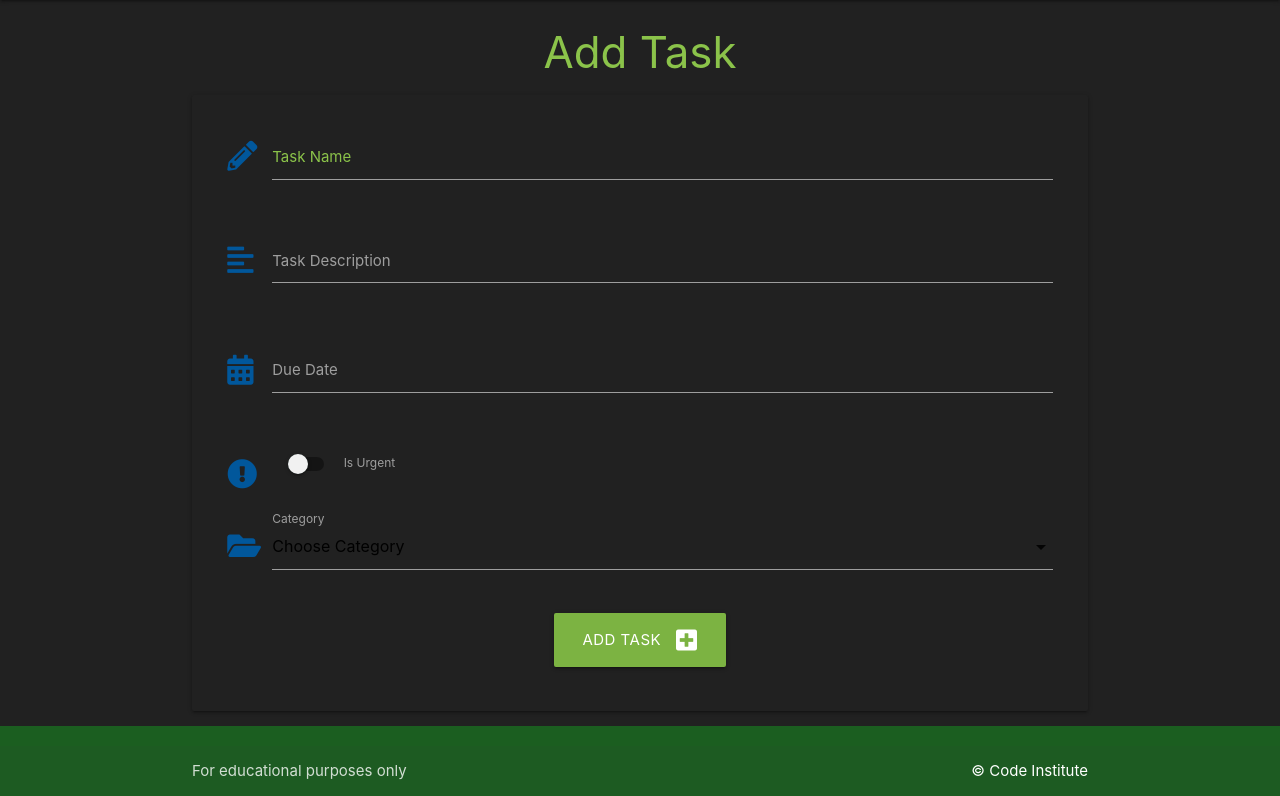
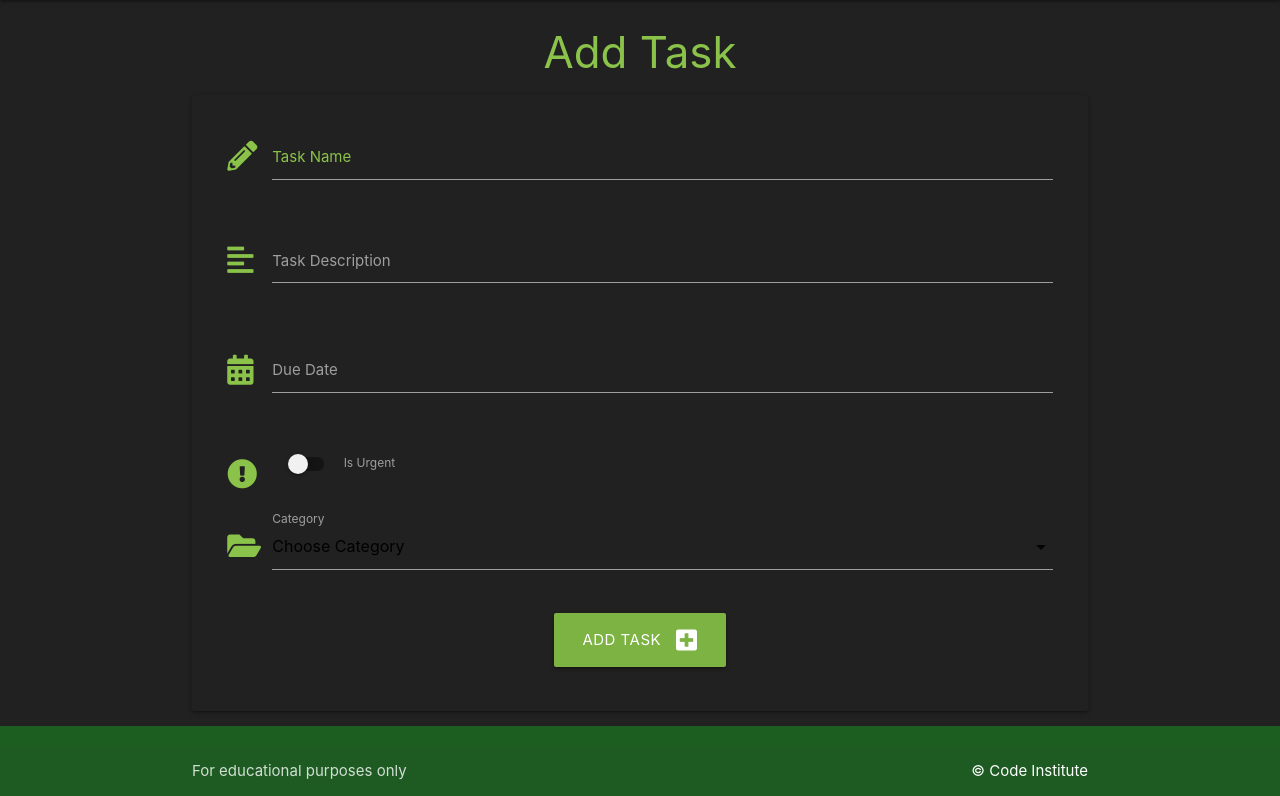
Before and after one commit to JoGorska/task-manager-flask-sqlalchemy, a Flask app: page /add_task in a window 1280 px wide. Shown: the part 64-860 px from the top of the page. Run offline with Flask 2, Linux system fonts and the light colour scheme; data that the repository does not hold is empty.

```diff
--- a/taskmanager/static/js/script.js
+++ b/taskmanager/static/js/script.js
@@ -12,12 +12,22 @@ $(document).ready(function(){
     $('.modal').modal();
   });
 
-  // datepicker initialization
-  $(document).ready(function(){
-    $('.datepicker').datepicker();
-  });
+  // // datepicker initialization
+  // $(document).ready(function(){
+  //   $('.datepicker').datepicker();
+  // });
 
   // select initialization
   $(document).ready(function(){
     $('select').formSelect();
   });
+
+  document.addEventListener("DOMContentLoaded", function() {
+
+      // datepicker initialization
+      let datepicker = document.querySelectorAll(".datepicker");
+      M.Datepicker.init(datepicker, {
+          format: "dd mmmm, yyyy",
+          i18n: {done: "Select"}
+      });
+    });
--- a/taskmanager/templates/add_task.html
+++ b/taskmanager/templates/add_task.html
@@ -11,7 +11,7 @@
         <!-- task name -->
         <div class="row">
             <div class="input-field col s12 light-green-text">
-                <i class="fas fa-pencil-alt prefix light-blue-text text-darken-4"></i>
+                <i class="fas fa-pencil-alt prefix light-green-text"></i>
                 <!-- name and id and label for needs to be matching -->
                 <input id="task_name" name="task_name" minlength="5" maxlength="50" type="text" class="validate" required>
                 <label class="light-green-text" for="task_name">Task Name</label>
@@ -21,7 +21,7 @@
         <!-- task description -->
         <div class="row">
             <div class="input-field col s12">
-                    <i class="fas fa-align-left prefix light-blue-text text-darken-4"></i>
+                <i class="fas fa-align-left prefix light-green-text"></i>
                 <textarea id="task_description" name="task_description" minlength="5" maxlength="200"
                     type="text" class="materialize-textarea validate" required></textarea>
                 <label for="task_description">Task Description</label>
@@ -30,7 +30,7 @@
         <!-- due date -->
         <div class="row">
             <div class="input-field col s12">
-                    <i class="fas fa-calendar-alt prefix light-blue-text text-darken-4"></i>
+                <i class="fas fa-calendar-alt prefix light-green-text"></i>
                 <input id="due_date" name="due_date" type="text" class="datepicker validate" required>
                 <label for="due_date">Due Date</label>
             </div>
@@ -39,7 +39,7 @@
         <div class="row">
             <div class="input-field col s12">
                 <div class="switch">
-                        <i class="fas fa-exclamation-circle prefix light-blue-text text-darken-4"></i>
+                    <i class="fas fa-exclamation-circle prefix light-green-text"></i>
                     <label for="is_urgent">
                         <input id="is_urgent" name="is_urgent" type="checkbox">
                         <span class="lever"></span>
@@ -51,11 +51,11 @@
         <!-- category id -->
         <div class="row">
             <div class="input-field col s12">
-                    <i class="fas fa-folder-open prefix light-blue-text text-darken-4"></i>
+                <i class="fas fa-folder-open prefix light-green-text"></i>
                 <select id="category_id" name="category_id" class="validate" required>
-                        <option value="" disabled selected>Choose Category</option>
+                    <option value="" disabled selected >Choose Category</option>
                     {% for category in categories %}
-                            <option value="{{ category.id }}">{{ category.category_name }}</option>
+                        <option value="{{ category.id }}" class="light-green-text">{{ category.category_name }}</option>
                     {% endfor %}
                 </select>
                 <label for="category_id">Category</label>
```
Lines whose indentation alone changed are shown as unchanged.
